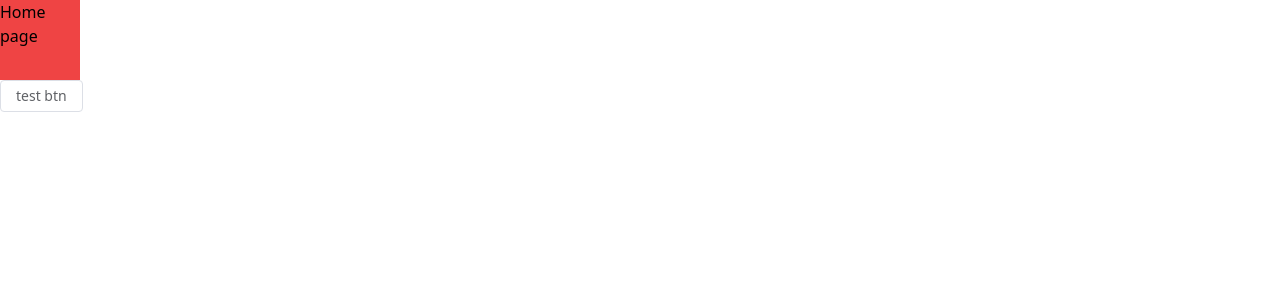
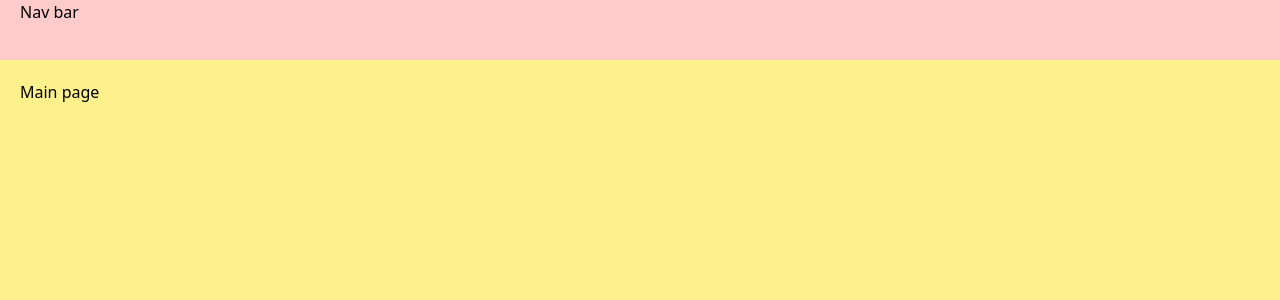
Before and after one commit to BSJJC/Found-this-front-end, a Vue app: page / in a window 1280 px wide. Shown: the top 300 px of the page. Built offline with nearby package versions, Linux system fonts and the light colour scheme.

Commit message:
chore: home page init

```diff
--- /dev/null
+++ b/src/components/MainPage.vue
@@ -0,0 +1,5 @@
+<script lang="ts" setup></script>
+
+<template>Main page</template>
+
+<style scoped></style>
--- /dev/null
+++ b/src/components/NavBar.vue
@@ -0,0 +1,5 @@
+<script lang="ts" setup></script>
+
+<template>Nav bar</template>
+
+<style scoped></style>
--- /dev/null
+++ b/src/index.css
@@ -0,0 +1,3 @@
+#app {
+  height: 100vh;
+}
--- a/src/main.ts
+++ b/src/main.ts
@@ -2,6 +2,7 @@ import { createApp } from "vue";
 import App from "./App.vue";
 import router from "./router";
 
+import "./index.css"
 import "./tailwind.css";
 import ElementPlus from "element-plus";
 import "element-plus/dist/index.css";
--- a/src/views/Home.vue
+++ b/src/views/Home.vue
@@ -1,8 +1,17 @@
-<script setup lang="ts"></script>
+<script setup lang="ts">
+import NavBar from "@/components/NavBar.vue";
+import MainPage from "@/components/MainPage.vue";
+</script>
 
 <template>
-  <div class="bg-red-500 h-20 w-20">Home page</div>
-  <el-button>test btn</el-button>
+  <el-container class="h-full">
+    <el-header class="bg-red-200">
+      <nav-bar></nav-bar>
+    </el-header>
+    <el-main class="bg-yellow-200 h-full">
+      <main-page></main-page>
+    </el-main>
+  </el-container>
 </template>
 
 <style scoped></style>
```
